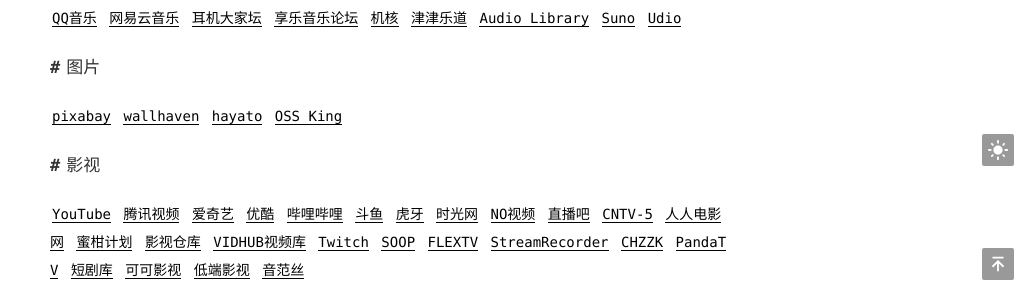
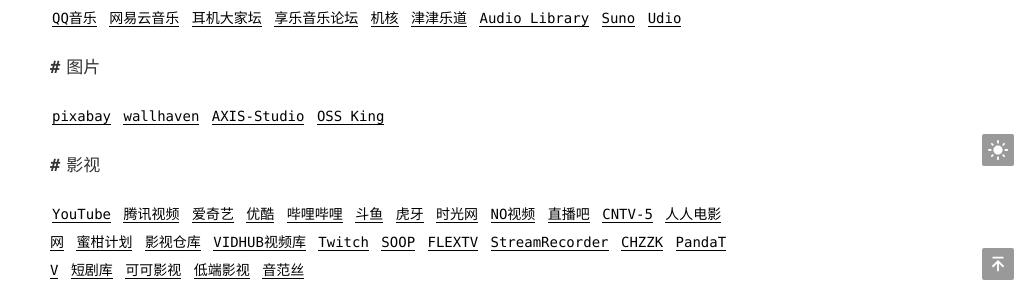
Before and after one commit to admans/admans.github.io, a Jekyll site: the page built from pages/navi.md, in a window 1280 px wide. Shown: the part 670-970 px from the top of the page, without its empty margins (250-1280 px from the left). Built offline with Jekyll 4.4.1, drawn with Linux system fonts in a browser that asks for light colours.

Commit message:
Update navi.md

```diff
--- a/pages/navi.md
+++ b/pages/navi.md
@@ -25,7 +25,7 @@ title: 导航
 
 ## 图片
 
-[pixabay](https://pixabay.com/ "pixabay") [wallhaven](https://wallhaven.cc/ "wallhaven") [hayato](https://photo.axis-studio.org/ "hayato") [OSS King](https://www.ossking.com/ "OSS King")
+[pixabay](https://pixabay.com/ "pixabay") [wallhaven](https://wallhaven.cc/ "wallhaven") [AXIS-Studio](https://photo.axis-studio.org/ "AXIS-Studio") [OSS King](https://www.ossking.com/ "OSS King")
 
 ## 影视
 
@@ -33,7 +33,7 @@ title: 导航
 
 ## 下载站
 
-[乐赏](http://gbtgame.me/ "乐赏") [天使动漫](https://www.tsdm39.com/ "天使动漫") [懒得勤快](https://masuit.com/ "懒得勤快") [果核剥壳](https://www.ghxi.com/ "果核剥壳") [4K世界](https://www.4ksj.com/ "4K世界") [影视森林](http://549.tv/ "影视森林") [超能搜](https://www.chaonengsou.com/ "超能搜") [精品下载](http://www.j9p.com/ "精品下载") [ACG盒子](https://www.acgbox.link/ "ACG盒子") [PPTSTORE](https://www.pptstore.net/ "PPTSTORE") [云盘资源网](https://www.yunpanziyuan.top/ "云盘资源网") [RuTracker.org](https://rutracker.net/forum/index.php "RuTracker.org") [易搜](http://yiso.eu.org/ "易搜") [Office Tool Plus](https://otp.landian.vip/zh-cn/ "Office Tool Plus") [BT之家1LOU站](https://www.1lou.cc/ "BT之家1LOU站") [阿里云盘资源共享站](https://pan666.net/ "阿里云盘资源共享站") [高清剧集网](https://www.BTHDTV.com "高清剧集网") [ahhhhfs](https://www.ahhhhfs.com/ "ahhhhfs") [智享阁](https://www.esnpc.com/ "智享阁") [動漫花園資源網](https://share.dmhy.org/ "動漫花園資源網") [爱恋动漫BT下载](https://kisssub.org/ "爱恋动漫BT下载") [资料吧](https://ziliaoba.github.io/ "资料吧") [磁力熊](https://www.cilixiong.org/ "磁力熊")
+[乐赏](http://gbtgame.me/ "乐赏") [天使动漫](https://www.tsdm39.com/ "天使动漫") [懒得勤快](https://ldqk.gitbook.io/ "懒得勤快") [果核剥壳](https://www.ghxi.com/ "果核剥壳") [4K世界](https://www.4ksj.com/ "4K世界") [影视森林](http://549.tv/ "影视森林") [超能搜](https://www.chaonengsou.com/ "超能搜") [精品下载](http://www.j9p.com/ "精品下载") [ACG盒子](https://www.acgbox.link/ "ACG盒子") [PPTSTORE](https://www.pptstore.net/ "PPTSTORE") [云盘资源网](https://www.yunpanziyuan.top/ "云盘资源网") [RuTracker.org](https://rutracker.net/forum/index.php "RuTracker.org") [易搜](http://yiso.eu.org/ "易搜") [Office Tool Plus](https://otp.landian.vip/zh-cn/ "Office Tool Plus") [BT之家1LOU站](https://www.1lou.cc/ "BT之家1LOU站") [阿里云盘资源共享站](https://pan666.net/ "阿里云盘资源共享站") [高清剧集网](https://www.BTHDTV.com "高清剧集网") [ahhhhfs](https://www.ahhhhfs.com/ "ahhhhfs") [智享阁](https://www.esnpc.com/ "智享阁") [動漫花園資源網](https://share.dmhy.org/ "動漫花園資源網") [爱恋动漫BT下载](https://kisssub.org/ "爱恋动漫BT下载") [资料吧](https://ziliaoba.github.io/ "资料吧") [磁力熊](https://www.cilixiong.org/ "磁力熊")
 
 ## 其他
 
```
